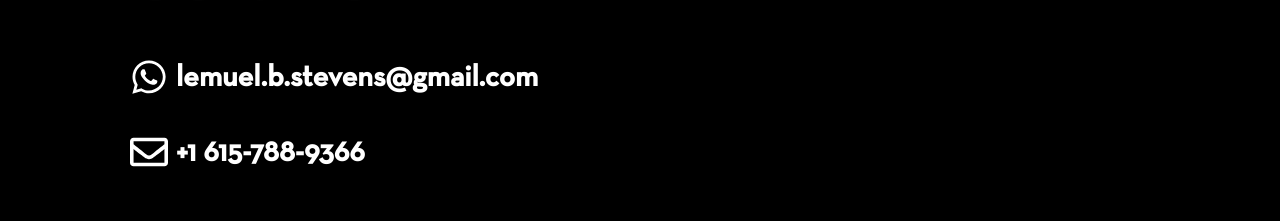
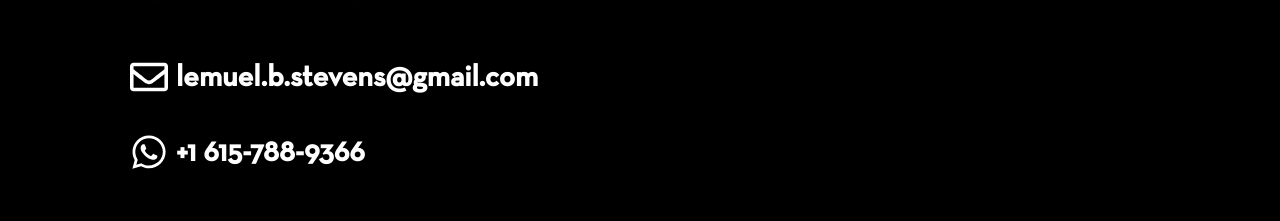
Before and after one commit to PropeReferio/portfolio-2020, a React (Create React App) app: page /contact in a window 1280 px wide. Shown: the part 156-377 px from the top of the page. Built offline with nearby package versions, Linux system fonts and the light colour scheme; a web font is replaced by a local one.

Commit message:
Switched contact icons

```diff
--- a/src/components/pages/Contact.js
+++ b/src/components/pages/Contact.js
@@ -14,7 +14,7 @@ export default function Contact() {
 				onMouseEnter={() => setIsEmailGray(true)}
         onMouseLeave={() => setIsEmailGray(false)}>
 				<h3>
-					<FaWhatsapp size={38} style={{ fill: isEmailGray ? lightSmoke : white }} />
+					<FaRegEnvelope size={38} style={{ fill: isEmailGray ? lightSmoke : white }} />
 					   lemuel.b.stevens@gmail.com
 				</h3>
 			</a>
@@ -22,7 +22,7 @@ export default function Contact() {
 				onMouseEnter={() => setIsPhoneGray(true)}
 				onMouseLeave={() => setIsPhoneGray(false)}>
 				<h3>
-					<FaRegEnvelope size={38} style={{ fill: isPhoneGray ? lightSmoke : white }} />
+					<FaWhatsapp size={38} style={{ fill: isPhoneGray ? lightSmoke : white }} />
 					   +1 615-788-9366
 				</h3>
 			</a>
```
